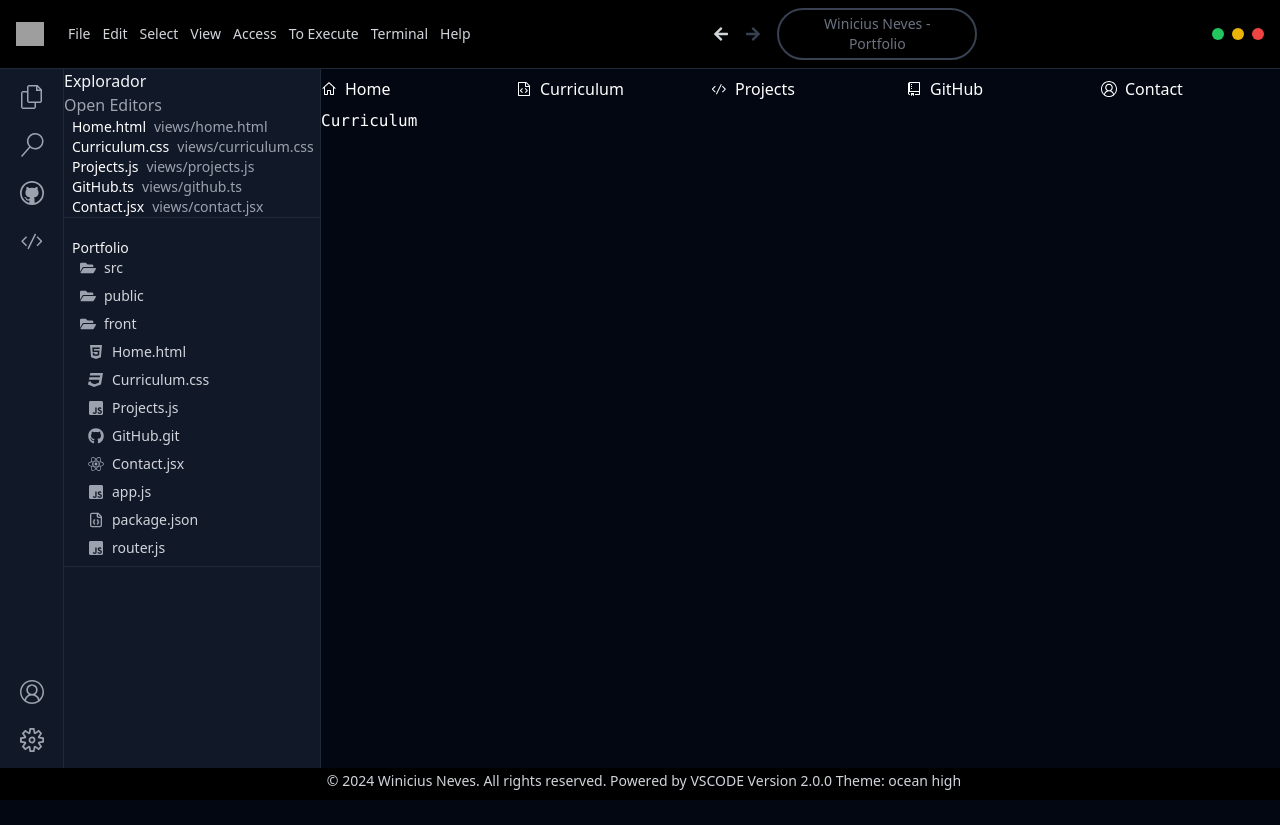
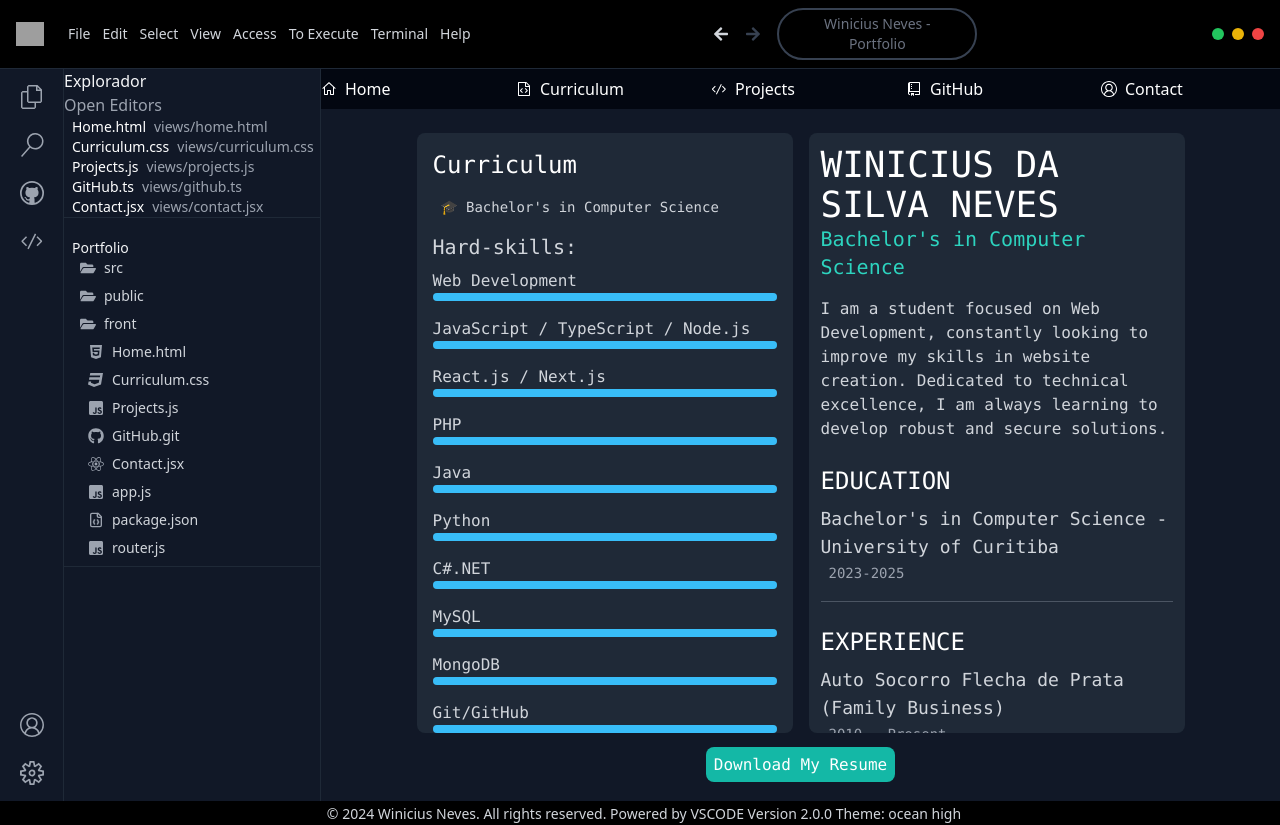
Before and after one commit to WiniciusNeves/portfolio-2.0, a Next.js app: page /curriculum in a window 1280 px wide. Before the commit the page ends 800 px from the top, so only its background shows below. Built offline with nearby package versions, Linux system fonts and the light colour scheme; grey boxes are pictures that could not be loaded.

Commit message:
create page curriculum

```diff
--- /dev/null
+++ b/src/components/common/HardSkills.tsx
@@ -0,0 +1,10 @@
+export default function HardSkills({ propagateServerField }: any) {
+    return (
+        <div className="mb-4">
+            <h3>{propagateServerField.title}</h3>
+            <div className="bg-gray-700 rounded-full h-2 w">
+                <div className={`bg-sky-400 h-2 rounded-full w-${propagateServerField.percent}`} />
+            </div>
+        </div>
+    )
+}
--- a/src/components/common/NavAbas.tsx
+++ b/src/components/common/NavAbas.tsx
@@ -1,4 +1,4 @@
-export default function NavAbas({ propagateServerField }) {
+export default function NavAbas({ propagateServerField }: any) {
     return (
         <div className="w-1/3">
             <button className="w-full ">
--- a/src/pages/curriculum.tsx
+++ b/src/pages/curriculum.tsx
@@ -1,3 +1,104 @@
+import HardSkills from "@/components/common/HardSkills";
+
 export default function Curriculum() {
-    return <div>Curriculum</div>;
+
+    return (
+        <div className="flex flex-col items-center justify-center bg-gray-900 h-full text-gray-300 p-6 hover:border-sky-300">
+            <div className="grid grid-cols-1 lg:grid-cols-2 gap-4 w-full max-w-screen-md" style={{ height: "75vh" }}>
+                {/* Coluna da Esquerda */}
+                <div className="bg-gray-800 p-4 rounded-lg h-full overflow-hidden hover:overflow-y-scroll transition-all duration-300">
+                    <div className="text-white text-2xl mb-4">Curriculum</div>
+                    <p className="flex items-center mb-4 text-sm">
+                        <span className="mr-2">🎓</span> Bachelor's in Computer Science
+                    </p>
+
+                    <div className="mb-6">
+                        <h2 className="text-xl mb-2">Hard-skills:</h2>
+                        <HardSkills propagateServerField={{ title: "Web Development", percent: "3/4" }} />
+                        <HardSkills propagateServerField={{ title: "JavaScript / TypeScript / Node.js", percent: "2/3" }} />
+                        <HardSkills propagateServerField={{ title: "React.js / Next.js", percent: "3/5" }} />
+                        <HardSkills propagateServerField={{ title: "PHP", percent: "2/3" }} />
+                        <HardSkills propagateServerField={{ title: "Java", percent: "3/4" }} />
+                        <HardSkills propagateServerField={{ title: "Python", percent: "2/3" }} />
+                        <HardSkills propagateServerField={{ title: "C#.NET", percent: "2/3" }} />
+                        <HardSkills propagateServerField={{ title: "MySQL", percent: "3/5" }} />
+                        <HardSkills propagateServerField={{ title: "MongoDB", percent: "3/5" }} />
+                        <HardSkills propagateServerField={{ title: "Git/GitHub", percent: "4/5" }} />
+                    </div>
+
+                    <div className="mb-6">
+                        <h2 className="text-xl mb-2">Soft-skills:</h2>
+                        <p className="flex items-center mb-4 text-sm">
+                            <span className="mr-2">💻</span>
+                            <span>Responsible, Communicative, Disciplined, and always eager to learn</span>
+                        </p>
+
+                        <p className="flex items-center mb-4 text-sm">
+                            <span className="mr-2">📝</span>
+                            <span>Good interpersonal skills and teamwork abilities</span>
+                        </p>
+
+                        <p className="flex items-center mb-4 text-sm">
+                            <span className="mr-2">🔍</span>
+                            <span>Proactive and always looking for improvement</span>
+                        </p>
+                    </div>
+                </div>
+
+                {/* Coluna da Direita */}
+                <div className="bg-gray-800 p-3 rounded-lg h-full overflow-hidden hover:overflow-y-scroll transition-all duration-300">
+                    <h1 className="text-4xl text-white">WINICIUS DA SILVA NEVES</h1>
+                    <h2 className="text-xl text-teal-400 mb-4">Bachelor's in Computer Science</h2>
+                    <p className="mb-6">I am a student focused on Web Development, constantly looking to improve my skills in website creation. Dedicated to technical excellence, I am always learning to develop robust and secure solutions.</p>
+
+                    <div className="mb-6">
+                        <h2 className="text-2xl text-white mb-2">EDUCATION</h2>
+                        <div className="border-b border-gray-600 pb-4 mb-4">
+                            <h3 className="text-lg">Bachelor's in Computer Science - University of Curitiba</h3>
+                            <span className="text-sm text-gray-400">2023-2025</span>
+                        </div>
+                    </div>
+
+                    <div className="mb-6">
+                        <h2 className="text-2xl text-white mb-2">EXPERIENCE</h2>
+                        <div className="border-b border-gray-600 pb-4 mb-4">
+                            <h3 className="text-lg">Auto Socorro Flecha de Prata (Family Business)</h3>
+                            <span className="text-sm text-gray-400">2010 - Present</span>
+                            <p>During this experience, I realized that, beyond effective communication and creative problem-solving, flexibility, time management, teamwork, and motivation were key to achieving goals.</p>
+                        </div>
+                        <div className="border-b border-gray-600 pb-4 mb-4">
+                            <h3 className="text-lg">Internship Challenge - RENTCARS (2023)</h3>
+                            <span className="text-sm text-gray-400">2023-2023</span>
+                            <p>I participated in this challenge, developing a CRUD application using JavaScript, adopting an MVC structure, and integrating the frontend with the database.</p>
+                        </div>
+                        <div>
+                            <h3 className="text-lg">UniSearch - University Communication App (2024)</h3>
+                            <p>I significantly contributed to the development of the UniSearch application using JavaScript/TypeScript and React Native, gaining experience in frontend/backend integration and data management.</p>
+                        </div>
+                    </div>
+
+                    <div className="mt-6">
+                        <h2 className="text-2xl text-white mb-2">CONTACT</h2>
+                        <p>📍 Paraná, Curitiba, Bairro Alto</p>
+                        <p>📧 <a href="mailto:winiciusneves2004@hotmail.com" className="text-teal-400">winiciusneves2004@hotmail.com</a></p>
+                        <p>📱 (41) 999643460</p>
+                        <p>🔗 <a href="https://linktr.ee/winiciusneves" className="text-teal-400">linktr.ee/winiciusneves</a></p>
+                        <p>🐦 <a href="https://www.linkedin.com/in/winicius-neves/" className="text-teal-400">@winicius_neves</a></p>
+                    </div>
+                </div>
+            </div>
+
+            <div className="mt-5">
+                <a
+                    href="/img/Winicius-Neves-curriculum.pdf"
+                    download={'Winicius-Neves-curriculum.pdf'}
+                    target="_blank"
+                    rel="noopener noreferrer"
+                    className="bg-teal-500 text-white p-2 rounded-lg hover:bg-teal-600 transition"
+                >
+                    Download My Resume
+                </a>
+            </div>
+        </div>
+    );
 }
--- a/src/styles/globals.css
+++ b/src/styles/globals.css
@@ -42,11 +42,35 @@ span:hover {
   color: aquamarine;
 }
 
-.scrollbar-hide {
-  -ms-overflow-style: none;
-  scrollbar-width: none;
+/* Estilizar a barra de rolagem */
+::-webkit-scrollbar {
+  width: 8px; /* Largura da barra de rolagem */
 }
 
-.scrollbar-hide::-webkit-scrollbar {
-  display: none;
+/* Estilizar o fundo da barra de rolagem */
+::-webkit-scrollbar-track {
+  background: #2c2c2c; /* Cor de fundo da barra */
+  border-radius: 10px; /* Bordas arredondadas */
 }
+
+/* Estilizar o "thumb" da barra de rolagem (parte que se move) */
+::-webkit-scrollbar-thumb {
+  background-color: #5a5a5a; /* Cor do "thumb" */
+  border-radius: 10px; /* Bordas arredondadas */
+}
+
+/* Estilizar a parte do "thumb" quando o mouse está sobre ele */
+::-webkit-scrollbar-thumb:hover {
+  background-color: #888; /* Cor do "thumb" ao passar o mouse */
+}
+
+/* Estilizar a extremidade inferior da barra de rolagem (flecha) */
+::-webkit-scrollbar-button:increment {
+  background: #2c2c2c;
+  height: 10px;
+}
+
+::-webkit-scrollbar-button:decrement {
+  background: #2c2c2c;
+  height: 10px;
+}
```
Also changed, not shown: 1 other file (tests, documents, lock files or other folders).
